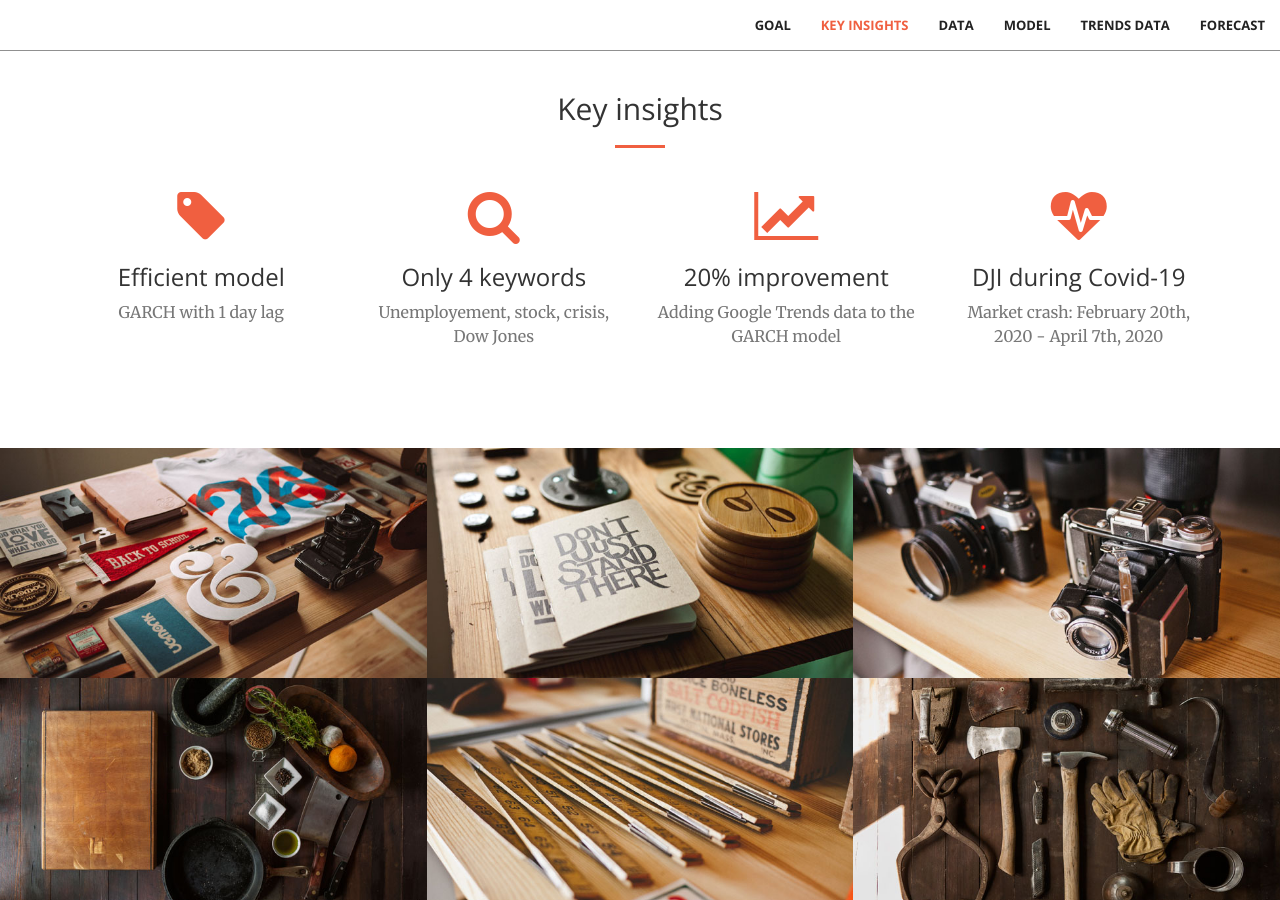
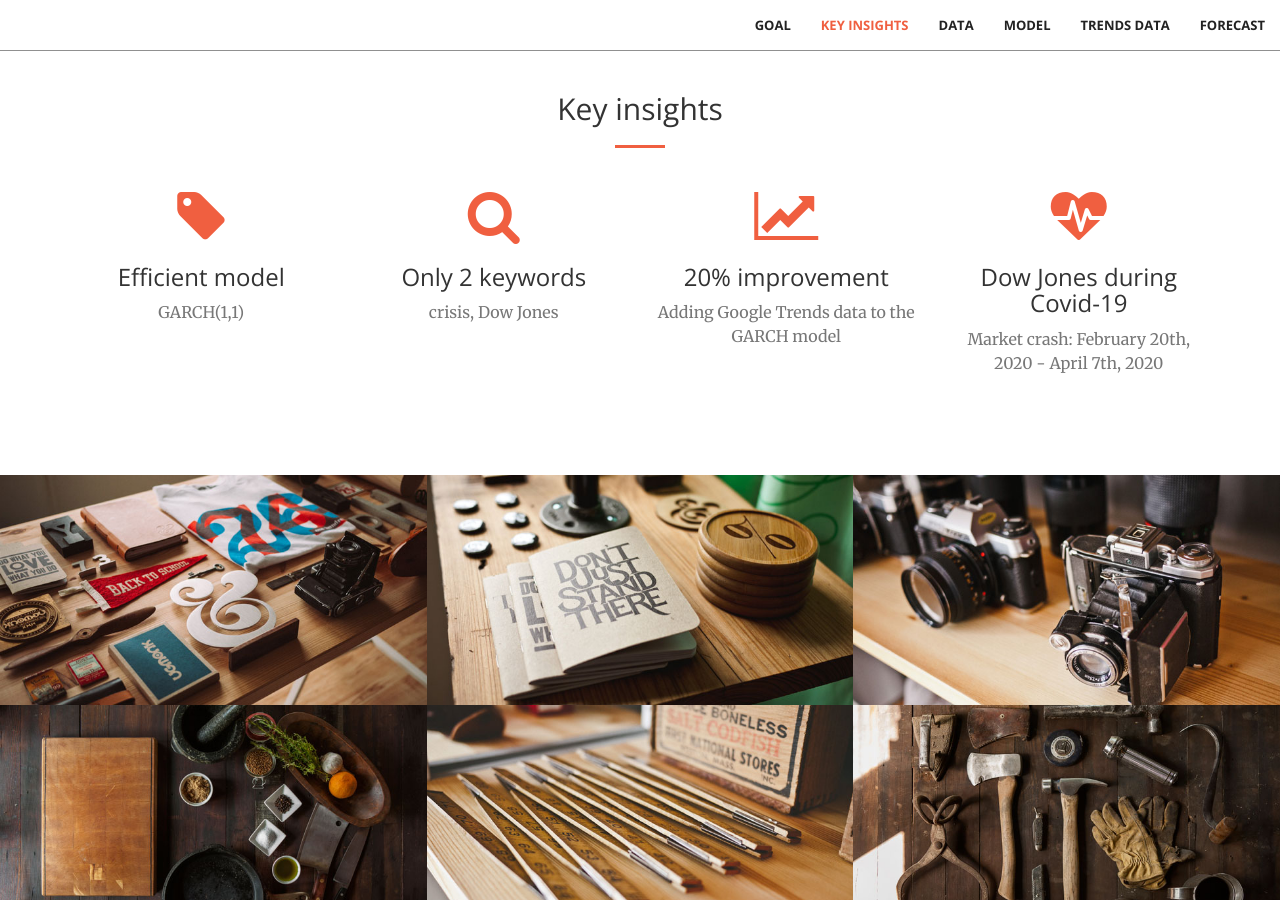
Before and after one commit to Laragervaise/forecasting-stock-volatility, a Jekyll site: the page built from index.html, in a window 1280 px wide and 900 px high, scrolled down 1444 px. Built offline with Jekyll 4.4.1, drawn with Linux system fonts in a browser that asks for light colours.

Commit message:
Update insights.html

```diff
--- a/_includes/insights.html
+++ b/_includes/insights.html
@@ -14,15 +14,15 @@
                 <div class="service-box">
                     <i class="fa fa-4x fa-tag wow bounceIn text-primary" data-wow-delay=".2s"></i>
                     <h3>Efficient model</h3>
-                    <p class="text-muted">GARCH with 1 day lag</p>
+                    <p class="text-muted">GARCH(1,1)</p>
                 </div>
             </div>
 
             <div class="col-lg-3 col-md-6 text-center">
                 <div class="service-box">
                     <i class="fa fa-4x fa-search wow bounceIn text-primary" data-wow-delay=".1s"></i>
-                    <h3>Only 4 keywords</h3>
-                    <p class="text-muted">Unemployement, stock, crisis, Dow Jones</p>
+                    <h3>Only 2 keywords</h3>
+                    <p class="text-muted">crisis, Dow Jones</p>
                 </div>
             </div>
 
@@ -37,7 +37,7 @@
             <div class="col-lg-3 col-md-6 text-center">
                 <div class="service-box">
                     <i class="fa fa-4x fa-heartbeat wow bounceIn text-primary" data-wow-delay=".3s"></i>
-                    <h3>DJI during Covid-19 </h3>
+                    <h3>Dow Jones during Covid-19</h3>
                     <p class="text-muted">Market crash: February 20th, 2020 - April 7th, 2020</p>
                 </div>
             </div>
```
